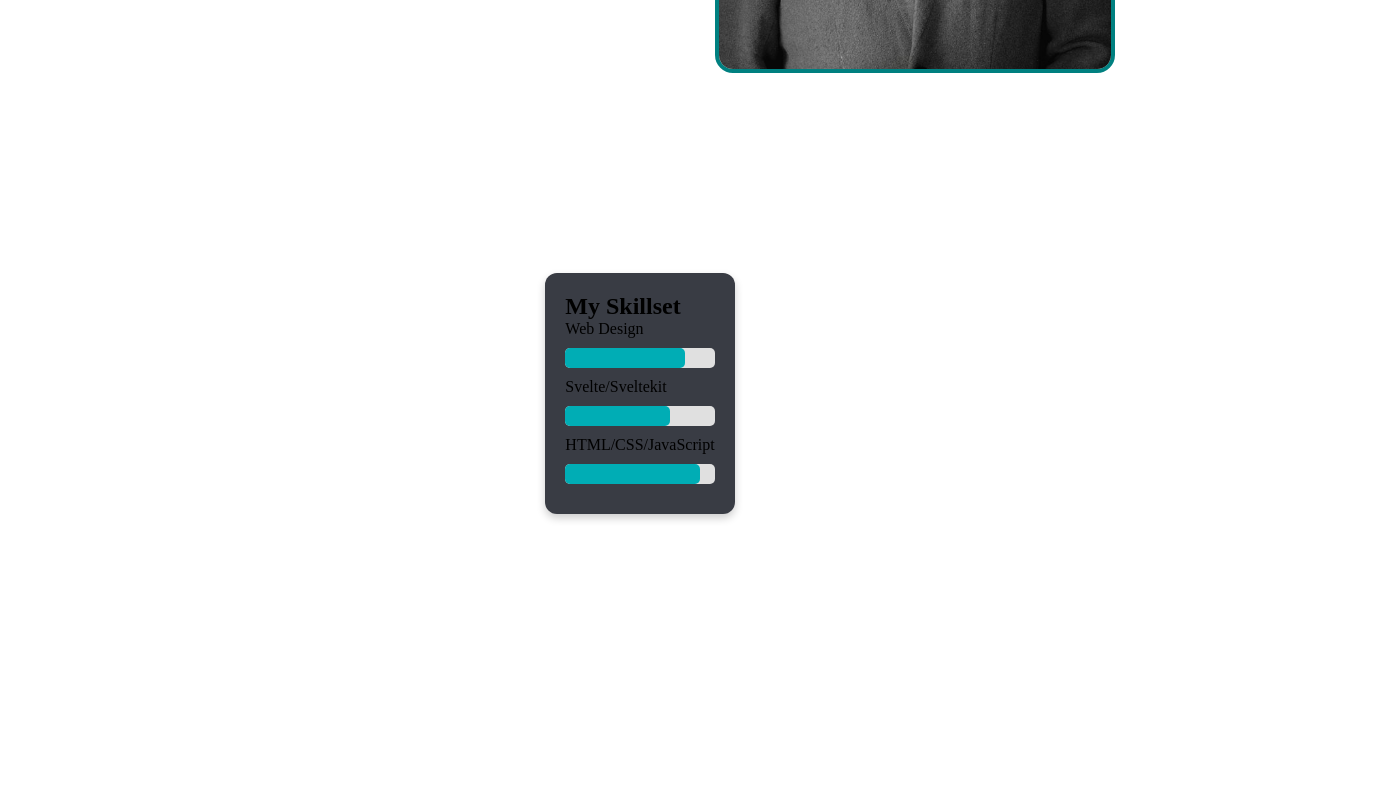
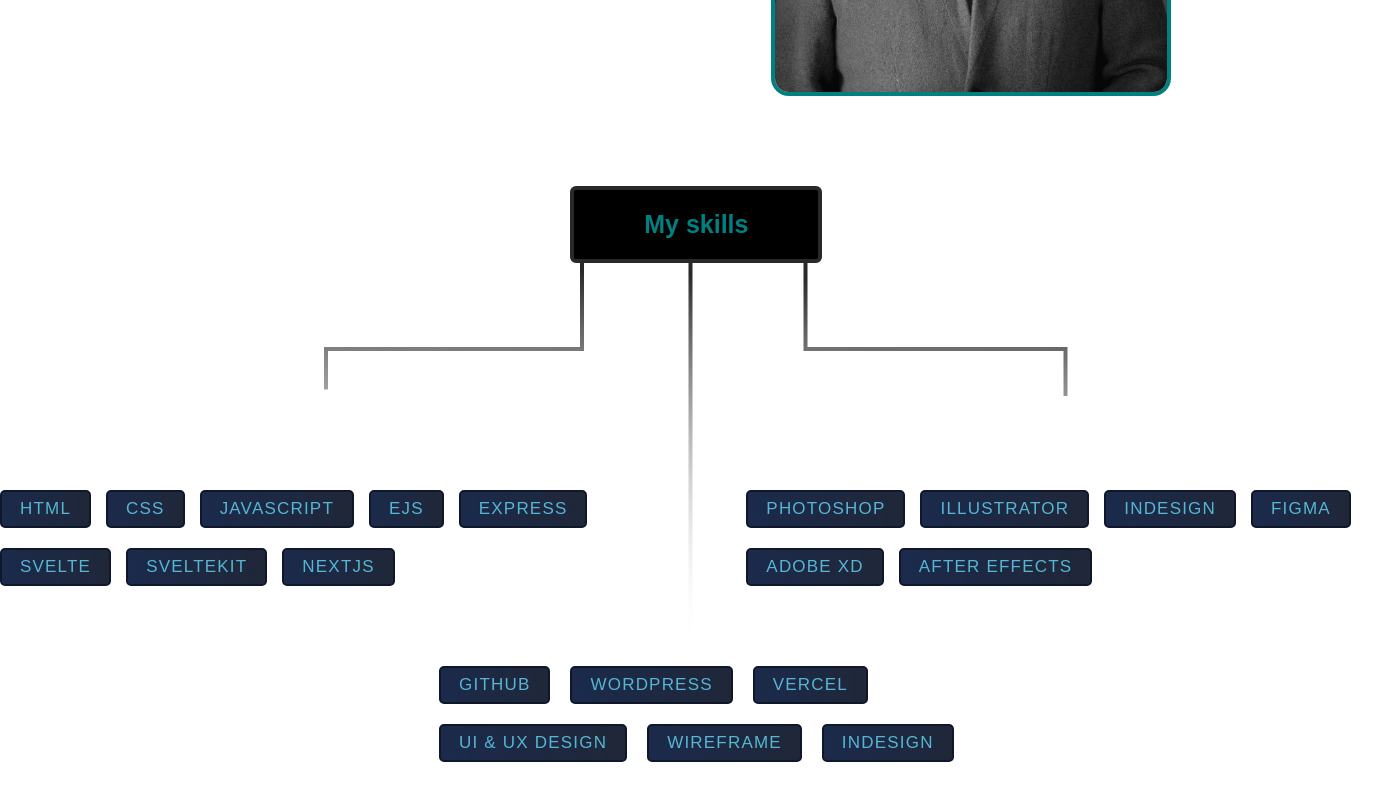
Before and after one commit to TristanKatte/portfolio, a SvelteKit app in the folder myapp/: page / in a window 1280 px wide. Shown: the part 814-1614 px from the top of the page, 1393 px wide, since content can reach past the window. Before the commit the page ends 1438 px from the top, so only its background shows below. Built offline with nearby package versions, Linux system fonts and the light colour scheme.

Commit message:
added skill tree

```diff
--- a/myapp/package.json
+++ b/myapp/package.json
@@ -12,6 +12,7 @@
 		"@sveltejs/kit": "^2.0.0",
 		"@sveltejs/vite-plugin-svelte": "^4.0.0",
 		"svelte": "^5.0.0",
+		"svelte-hamburgers": "^5.0.0",
 		"vite": "^5.0.3"
 	},
 	"dependencies": {
--- a/myapp/src/routes/+layout.svelte
+++ b/myapp/src/routes/+layout.svelte
@@ -28,7 +28,7 @@
         grid-template-rows: auto 1fr auto;
         margin-inline: auto;
         padding-inline: var(--size-7);
-        background-image: var(--gradient-16);
+        background-image: var(--gradient-23);
     }
 
     main {
--- a/myapp/src/routes/components/About.svelte
+++ b/myapp/src/routes/components/About.svelte
@@ -1,21 +1,122 @@
-<!-- <section class="column-card">
-<h2>Skills</h2>
+<section class="skillset">
+  <button class="strength">My skills</button>
+    <div class="skills">
+      <svg xmlns="http://www.w3.org/2000/svg" width="744" height="423" viewBox="0 0 744 423" fill="none">
+        <path d="M2 126.5V86H258V0M366.5 422.5V0M741.5 133V86H481.5V0" stroke="url(#paint0_linear_2101_768)" stroke-width="4"></path>
+        <defs><linearGradient id="paint0_linear_2101_768" x1="371.963" y1="12" x2="359.62" y2="389.388" gradientUnits="userSpaceOnUse">
+        <stop stop-color="#292929"></stop><stop offset="1" stop-color="white" stop-opacity="0"></stop>
+      </linearGradient></defs></svg>
+    </div>
+<div class="all-skills">
+  <div class="skills-frontend">
+    <button class="skill">HTML</button>
+    <button class="skill">CSS</button>
+    <button class="skill">Javascript</button>
+    <button class="skill">EJS</button>
+    <button class="skill">EXPRESS</button>
+    <button class="skill">SVELTE</button>
+    <button class="skill">SVELTEKIT</button>
+    <button class="skill">NEXTJS</button>
+  </div>
 
-</section> -->
+  <div class="skills-graphic">
+    <button class="skill">PHOTOSHOP</button>
+    <button class="skill">ILLUSTRATOR</button>
+    <button class="skill">INDESIGN</button>
+    <button class="skill">FIGMA</button>
+    <button class="skill">ADOBE XD</button>
+    <button class="skill">AFTER EFFECTS</button>
+  </div>
 
+
+</div>
+<div class="skills-other">
+  <div class="skills-additional">
+    <button class="skill">Github</button>
+    <button class="skill">Wordpress</button>
+    <button class="skill">Vercel</button>
+  </div>
+  <div class="skills-design">
+    <button class="skill">UI & UX DESIGN</button>
+    <button class="skill">WIREFRAME</button>
+    <button class="skill">INDESIGN</button>
+  </div>
+</div>
+  </section>
 <style>
-    /* Add your styles here */
-    /* ul {
-        list-style-type: '🔥';
+
+  .strength {
+    border-radius: 6px;
+    border: 4px solid var(--black_border,#292929);
+    background: var(--black,#000);
+    display: inline-block;
+    padding: 20px 70px;
+    justify-content: center;
+    align-items: center;
+    gap: 10px;
+    color: teal;
+    font-size: 25px;
+    font-style: normal;
+    font-weight: 700;
+    text-align: center;
+    z-index: 10
+  }
+    .skillset {
+    display: flex;
+    align-items: center;
+    justify-content: center;
+    flex-direction: column;
+    position: relative;
+    margin-bottom: 150px;
     }
 
-    .column-card {
-    border-radius: var(--radius-2);
-    padding: var(--size-fluid-3);
-    box-shadow: var(--shadow-2);
+    .skill {
+    display: flex;
+    align-items: center;
+    justify-content: center;
+    gap: 10px;
+    text-align: start;
+    padding: 7px 18px;
+    border:2px solid var(--skills_stroke,#0f172a);
+    background: var(--skills_gradient_bg,linear-gradient(261deg,#1f2739 5.73%,rgba(23,38,71,.98) 93.52%));
+    color: var(--skills_text_color,#56b6d4);
+    font-size: 17px;
+    font-weight: 500;
+    text-transform: uppercase;
+    border-radius: 5px;
+    outline: 2px solid var(--primary_light_icon);
+    outline-offset: 0;
+    letter-spacing: 1.2px;
     }
 
-    .column-card:hover {
-    box-shadow: var(--shadow-3);
-  } */
+    .skills-frontend, .skills-graphic {
+    display: flex;
+    align-items: flex-start;
+    align-content: flex-start;
+    gap: 20px 15px;
+    flex-shrink: 0;
+    flex-wrap: wrap;
+    }
+
+    .skills-other {
+    display: flex;
+    flex-direction: column;
+    gap: 20px;
+    margin-top: 5em;
+    }
+
+    .skills-additional, .skills-design {
+      display: flex;
+      flex-direction: row;
+      gap: 20px
+    }
+
+    .all-skills {
+    display: grid;
+    grid-gap: 100px;
+    gap: 100px;
+    grid-template-columns: 1fr 1fr;
+    margin-top: -200px;
+
+    }
 </style>
--- a/myapp/src/routes/components/Header.svelte
+++ b/myapp/src/routes/components/Header.svelte
@@ -4,7 +4,7 @@
 
 <header>
     <nav class="effect">
-       <img alt="personal logo van mij" src={Logo}>
+        <a href="/"><img alt="personal logo van mij" src={Logo}></a>
         <ul>
         <li><a href="/">Home</a></li>
         <li><a href="/about">About</a></li>
@@ -27,7 +27,7 @@
 
     nav img {
         height: 185px; /* Set a fixed height for the image */
-        margin-right: 12rem; /* Add some space between the image and links */
+        margin-right: 30rem; /* Add some space between the image and links */
         margin-top: 1em;
     }
 
@@ -37,6 +37,10 @@
         justify-content: center;
         list-style-type: none;
         font-family: "Inconsolata", sans-serif;
+        text-decoration: none;
+    }
+
+    nav a:first-child {
         text-decoration: none;
     }
 
--- a/myapp/src/routes/components/Home.svelte
+++ b/myapp/src/routes/components/Home.svelte
@@ -22,67 +22,16 @@
         <img class="pic" alt="Foto van mij" src={Photo} />
     </section>
 
-    <About />
+
   </article>
+  <About />
+  <article>
 
-    <article class="skillset">
-      <div class="card">
-        <h2>My Skillset</h2>
-        <ul>
-          <li>
-            Web Design
-            <div class="progress-bar">
-              <div class="progress" style="width: 80%;"></div>
-            </div>
-          </li>
-          <li>
-            Svelte/Sveltekit
-            <div class="progress-bar">
-              <div class="progress" style="width: 70%;"></div>
-            </div>
-          </li>
-          <li>
-            HTML/CSS/JavaScript
-            <div class="progress-bar">
-              <div class="progress" style="width: 90%;"></div>
-            </div>
-          </li>
-        </ul>
-      </div>
-    </article>
-
-
-
-
-
-
+  </article>
 </main>
 
 
 <style>
-  .card {
-    background-color: var(--main-bg-color);
-    border-radius: 12px;
-    padding: 20px;
-    margin: 20px;
-    box-shadow: 0 4px 8px rgba(0, 0, 0, 0.2);
-  }
-
-  .progress-bar {
-    background-color: #e0e0e0;
-    border-radius: 5px;
-    height: 20px;
-    margin: 10px 0;
-  }
-
-  .progress {
-    background-color: var(--btn-color);
-    height: 100%;
-    border-radius: 5px;
-    transition: width 0.5s ease;
-  }
-
-
   main {
     width: 100%;
     height: 100%;
@@ -97,10 +46,6 @@
     scale: 1;
     border-radius: 12px;
     border: 4px solid var(--heading-color)
-}
-
-ul {
-  list-style-type: none;
 }
 
   .about-me {
@@ -147,13 +92,4 @@
   line-height: 25px;
   letter-spacing: 1px;
 }
-
-.skillset {
-  display: flex;
-  justify-content: center;
-  align-items: center;
-  height: 100%;
-  width: 100%;
-  padding: 90px 90px;
-}
 </style>
```
Also changed, not shown: 1 other file (tests, documents, lock files or other folders).
